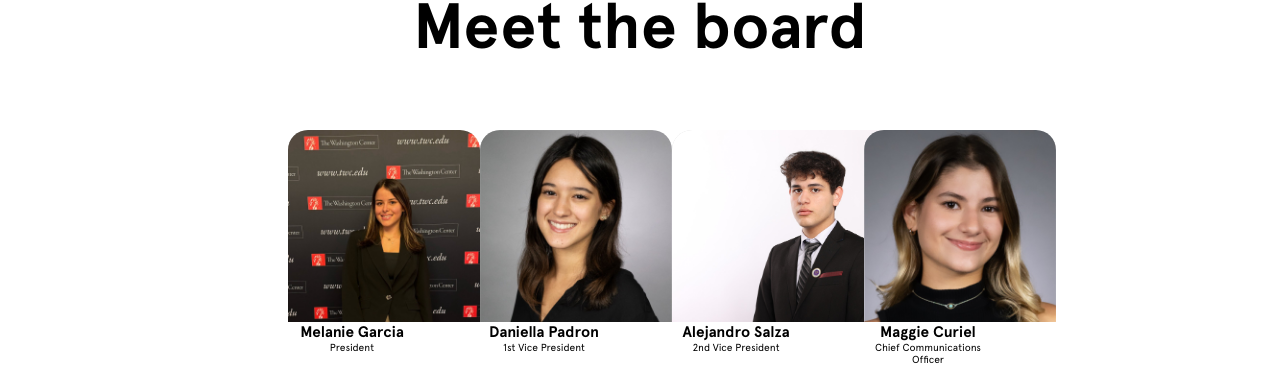
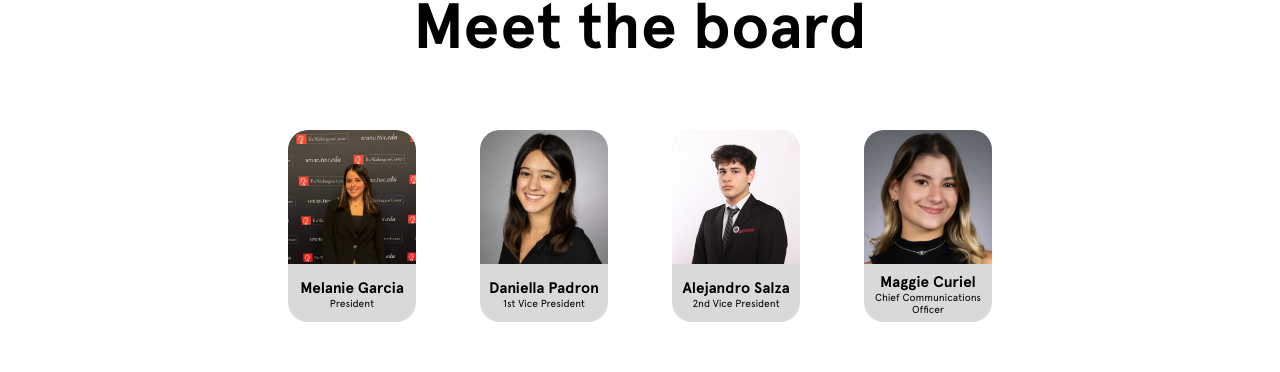
Before and after one commit to alejandro0955/FBLA, a React (Vite) app: page / in a window 1280 px wide. Shown: the part 1396-1768 px from the top of the page. Built offline with nearby package versions, Linux system fonts and the light colour scheme.

Commit message:
fixed board members

```diff
--- a/src/components/BoardMembers.css
+++ b/src/components/BoardMembers.css
@@ -25,6 +25,9 @@
   border-radius: 20px;
   display: flex;
   flex-direction: column;
+  justify-content: center;
+  align-items: center;
+  overflow-x: hidden;
 }
 
 .name-role {
@@ -44,8 +47,8 @@
 }
 
 .member-card > img {
-  height: 100%;
-  width: fit-content;
+  min-width: 100%;
+  height: 70%;
   border-radius: 20px 20px 0px 0px;
 }
 
```
